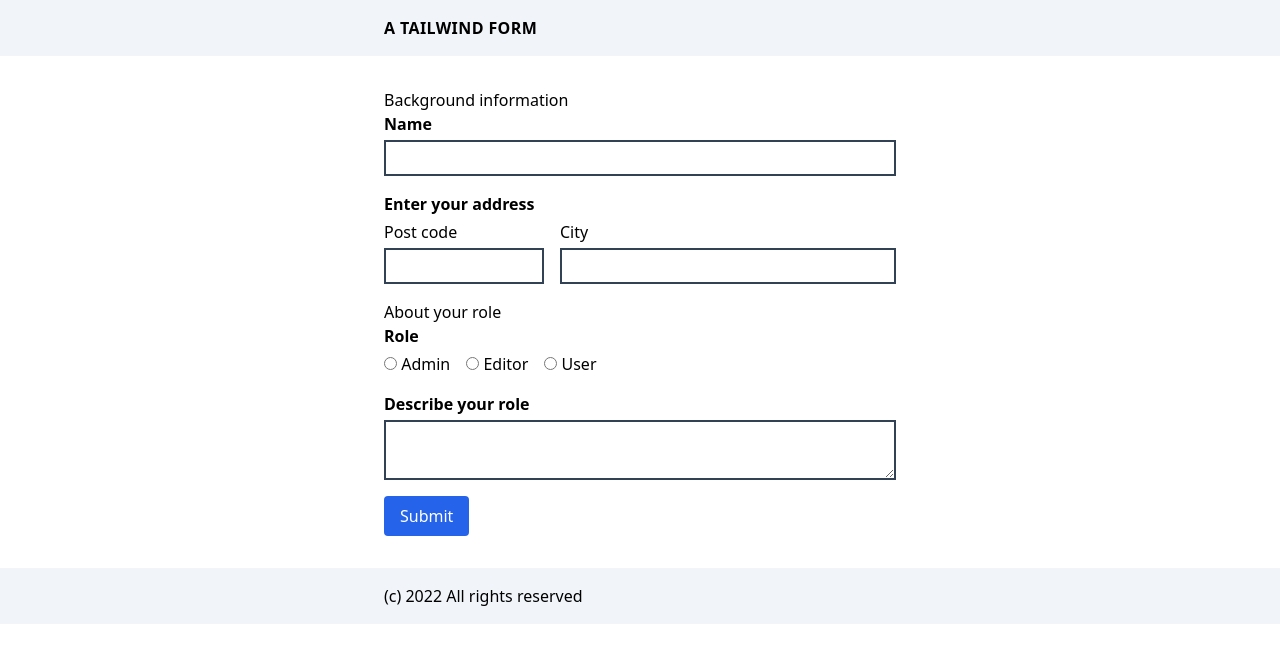
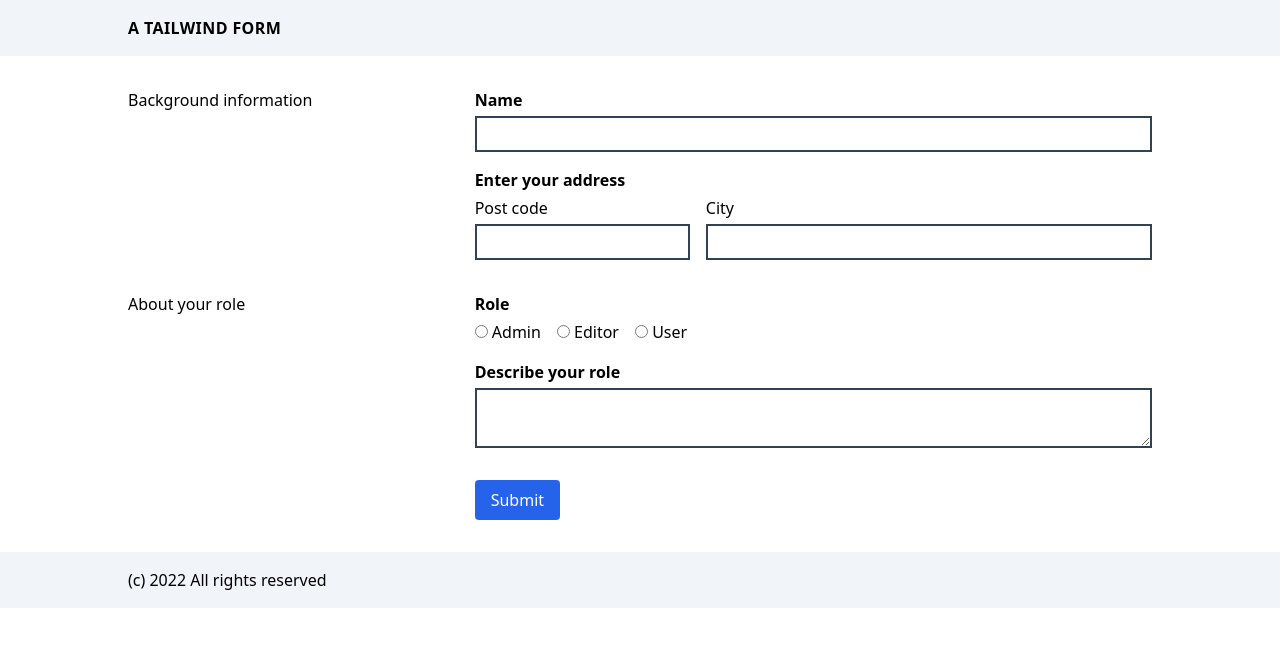
Before and after one commit to oliverroick/tailwind-test, a React (Create React App) app: page / in a window 1280 px wide. Shown: the top 662 px of the page. Built offline with nearby package versions, Linux system fonts and the light colour scheme.

Commit message:
Two-column grid layout

```diff
--- a/src/App.js
+++ b/src/App.js
@@ -20,8 +20,9 @@ function App() {
         <h1>A tailwind form</h1>
       </Header>
       <Content>
-        <form>
+        <form className="md:grid md:grid-cols-3 md:gap-4">
           <h2>Background information</h2>
+          <div className="md:col-span-2">
             <FormGroup>
               <Label forId="name">Name</Label>
               <InputText name="name" />
@@ -40,8 +41,10 @@ function App() {
                 <InputText name="City" />
               </FormGroup>
             </fieldset>
+          </div>
 
           <h2>About your role</h2>
+          <div className="md:col-span-2">
             <FormGroup>
               <fieldset className="radio">
                 <Legend>Role</Legend>
@@ -60,8 +63,11 @@ function App() {
               <Label forId="description">Describe your role</Label>
               <InputTextField name="description" />
             </FormGroup>
+          </div>
 
+          <div className="md:col-span-2 md:col-start-2">
             <Button variation="primary">Submit</Button>
+          </div>
         </form>
       </Content>
       <Footer>
--- a/src/layout/Page/page.css
+++ b/src/layout/Page/page.css
@@ -1,3 +1,3 @@
 .inner {
-  @apply w-128 mx-auto;
+  @apply w-128 md:w-192 lg:w-256 mx-auto;
 }
--- a/tailwind.config.js
+++ b/tailwind.config.js
@@ -6,6 +6,8 @@ module.exports = {
     extend: {
       spacing: {
         '128': '32rem',
+        '192': '48rem',
+        '256': '64rem',
       }
     },
   },
```
Lines whose indentation alone changed are shown as unchanged.
